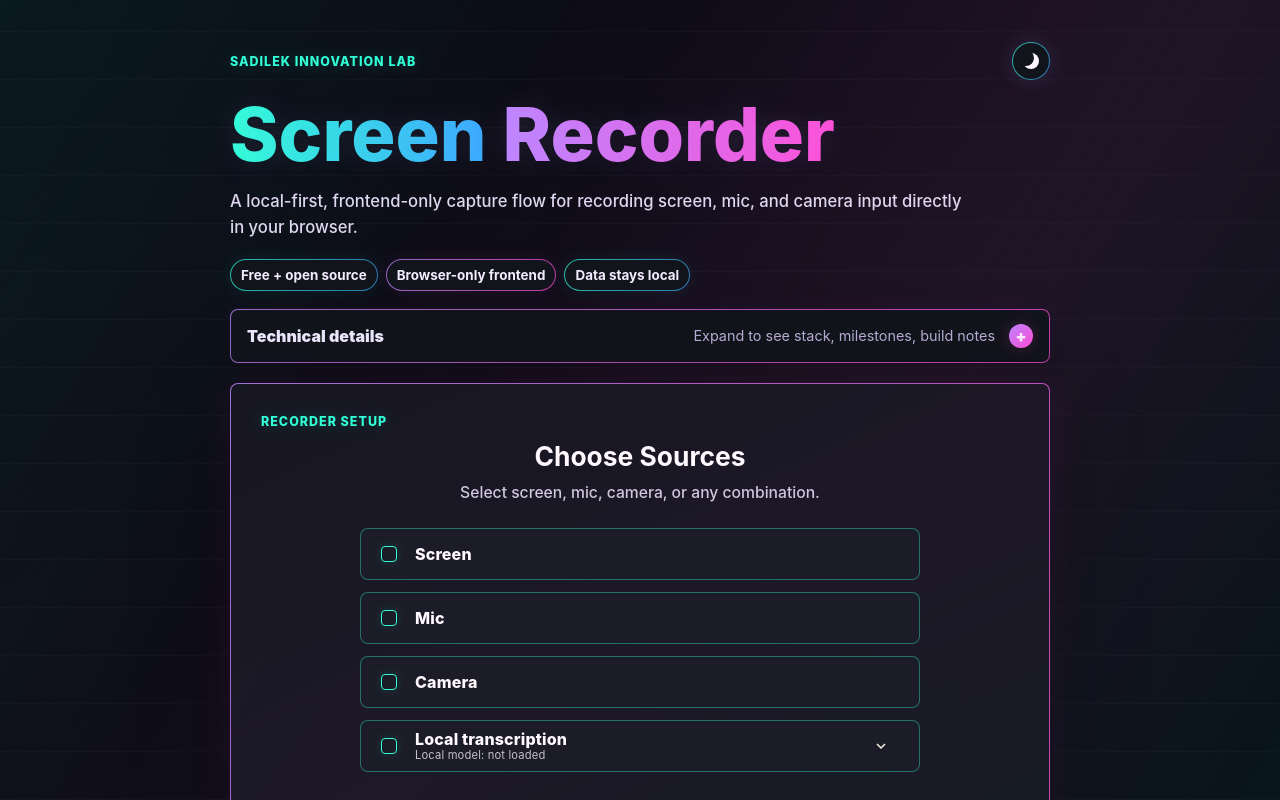
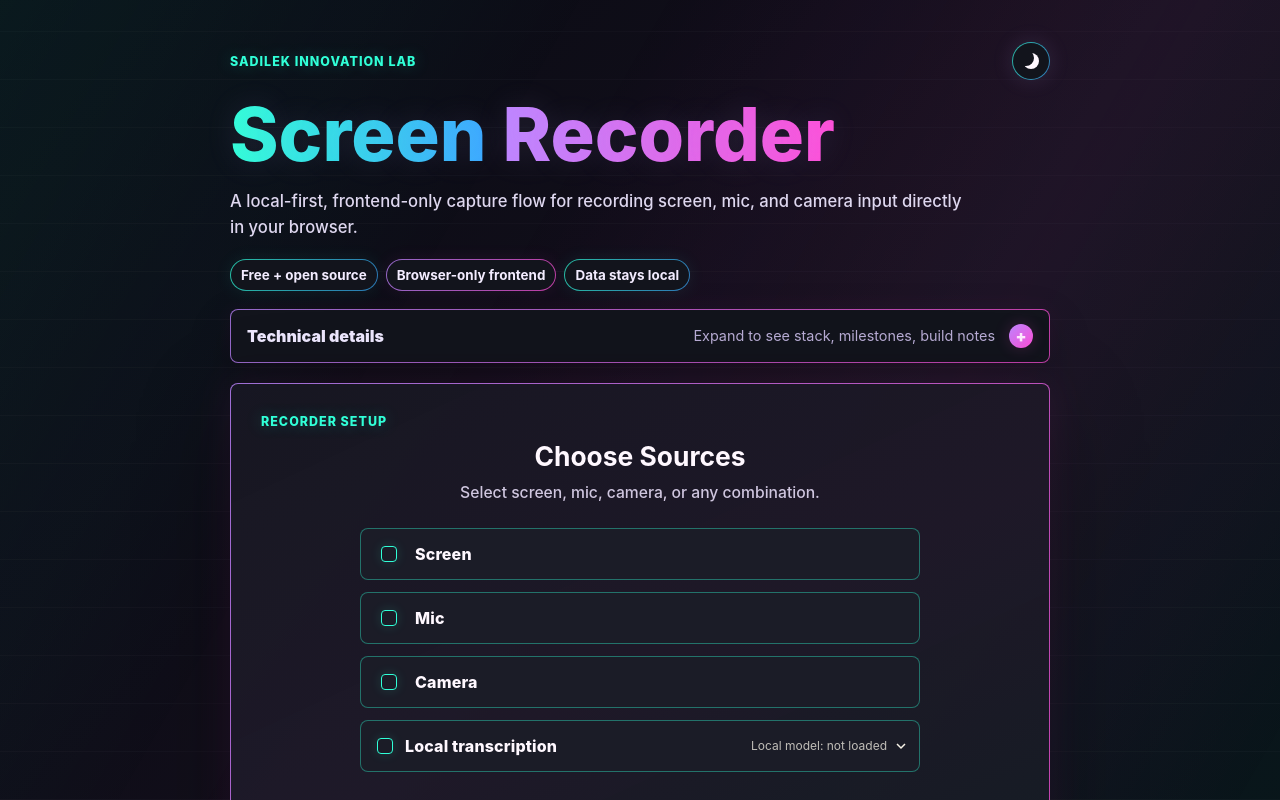
Before and after one commit to Tomaski47/scrrec-app, a React (Vite) app: page / in a window 1280 px wide. Shown: the top 800 px of the page. Built offline with nearby package versions, Linux system fonts and the light colour scheme.

Commit message:
Polish compact model controls and render speech notices inline

```diff
--- a/scripts/browser-recorder-transcription-ux.js
+++ b/scripts/browser-recorder-transcription-ux.js
@@ -90,7 +90,7 @@ async (page) => {
   await page.getByText('Local model: loaded', {exact:true}).waitFor();
   if (await toggle.isChecked()) throw new Error('Managing the model enabled transcription.');
   if (await page.locator('.speech-info').evaluate(node => node.open)) throw new Error('Download details should start collapsed.');
-  if (await page.getByText('English speech model.', {exact:false}).isVisible()) throw new Error('Download details are not subtle.');
+  if (await page.getByRole('link', {name:'Whisper Tiny (English)',exact:true}).isVisible()) throw new Error('Download details are not subtle.');
   await page.evaluate(async () => {
     const cache = await caches.open('transcription-ux-fixture');
     await cache.put('https://huggingface.co/Xenova/whisper-tiny.en/resolve/79fb389fc764e7c395bd330e9531d9d32ada7049/config.json', new Response('fixture model'));
--- a/src/components/LocalTranscription.css
+++ b/src/components/LocalTranscription.css
@@ -1,29 +1,47 @@
 .local-transcription { margin: 1.5rem 0; padding: 1.25rem; border: 1px solid color-mix(in srgb, currentColor 25%, transparent); border-radius: 14px; text-align: left; }
 .transcription-control { width: 100%; text-align: left; }
-.transcription-option { position: relative; }
-.recorder-panel .transcription-option > label.options-checkbox { height: 50px; min-height: 50px; padding: 6px 52px 6px 16px; }
-.speech-label { display: flex; flex-direction: column; gap: 1px; line-height: 18px; }
-.speech-model-label { font-size: .7rem; font-weight: 400; line-height: 13px; opacity: .75; }
-.speech-expand { position: absolute; right: 4px; top: 3px; display: flex; align-items: center; justify-content: center; min-width: 44px; min-height: 44px; padding: 8px; border: 0; border-radius: 6px; color: inherit; background: transparent; font: inherit; cursor: pointer; }
+.App .recorder-panel .transcription-option { display: grid; grid-template-columns: minmax(0, 1fr) max-content; }
+.recorder-panel .transcription-option > label.options-checkbox { height: 50px; min-height: 50px; min-width: 0; padding: 14px 16px; gap: 12px; }
+.recorder-panel .transcription-option > label input { flex-shrink: 0; margin: 0; }
+.speech-model-label { font-size: .75rem; font-weight: 400; line-height: 14px; opacity: .75; white-space: nowrap; }
+.speech-expand { align-self: center; display: flex; align-items: center; justify-content: flex-end; gap: 8px; height: 44px; margin: 3px 4px; padding: 6px 8px; border: 0; border-radius: 6px; color: inherit; background: transparent; font: inherit; cursor: pointer; white-space: nowrap; }
+.speech-expand svg { flex-shrink: 0; }
 .speech-expand:focus-visible { outline: 3px solid #13cbb4; outline-offset: 1px; }
 .App .recorder-panel .transcription-option button.speech-expand,
-.App .recorder-panel .transcription-option button.speech-expand:hover { background: transparent; box-shadow: none; transform: none; }
+.App .recorder-panel .transcription-option button.speech-expand:hover { min-width: 0; background: transparent; box-shadow: none; transform: none; }
 .transcription-option [hidden] { display: none !important; }
 .speech-setup p, .transcript-card > p { font-size: .9rem; line-height: 1.6; margin: .8rem 0; }
 .speech-actions { display: flex; flex-wrap: wrap; gap: .65rem; }
-.recorder-panel .transcription-option .speech-setup { display: flex; flex-direction: column; gap: 8px; padding: 8px 16px 12px; }
+.recorder-panel .transcription-option .speech-setup { grid-column: 1 / -1; display: flex; flex-direction: column; gap: 8px; padding: 8px 16px 12px; }
 .recorder-panel .transcription-option .speech-setup p { margin: 0; font-size: .82rem; line-height: 1.45; }
-.speech-actions .mini-action { min-height: 44px; }
 .transcription-option input:focus-visible { outline: 3px solid #13cbb4; outline-offset: 3px; }
 .speech-footnote { opacity: .7; }
 .local-transcription a, .speech-setup a { color: inherit; text-decoration: underline; text-underline-offset: 3px; }
 .speech-status { color: inherit; }
 .speech-hint, .speech-warning { border-left: 2px solid #c99e54; padding-left: .75rem; }
 .speech-info { font-size: .8rem; }
-.speech-info > summary { cursor: pointer; padding: .5rem 0; min-height: 44px; box-sizing: border-box; opacity: .75; }
+.speech-info > summary { cursor: pointer; padding: 4px 0; min-height: 30px; box-sizing: border-box; opacity: .75; }
 .speech-info > summary:focus-visible { outline: 3px solid #13cbb4; outline-offset: 3px; }
 .recorder-panel .transcription-option .speech-info p { margin: 6px 0; }
 .speech-cache-message { font-size: .85rem; }
+.speech-details-list { margin: 6px 0 10px; padding-left: 18px; font-size: .82rem; line-height: 1.45; }
+.speech-details-list li { margin: 0 0 8px; }
+.speech-model-id { display: block; opacity: .7; font-size: .75rem; overflow-wrap: anywhere; }
+.speech-licenses > summary, .speech-license-notice > summary { padding: 6px 0; cursor: pointer; }
+.speech-license-notice { margin-left: 10px; }
+.speech-license-text { max-height: 16rem; overflow: auto; white-space: pre-wrap; overflow-wrap: anywhere; padding: 10px; border-radius: 6px; background: color-mix(in srgb, currentColor 5%, transparent); color: inherit; font-size: .75rem; line-height: 1.5; }
+@media (max-width: 700px) {
+  .recorder-panel .transcription-option > label.options-checkbox { font-size: .9rem; }
+  .speech-expand { gap: 4px; padding: 6px; }
+  .speech-model-label { font-size: .64rem; line-height: 12px; }
+  .speech-model-prefix { display: none; }
+}
+@media (max-width: 360px) {
+  .recorder-panel .transcription-option > label.options-checkbox { padding: 6px 8px 6px 10px; font-size: .85rem; gap: 6px; }
+  .transcription-option #speech-heading { min-width: 0; line-height: 18px; overflow-wrap: anywhere; }
+  .speech-expand { padding: 6px 4px; }
+  .speech-model-label { font-size: .6rem; }
+}
 .session-retention { font-size: .85rem; opacity: .7; }
 .session-result-heading { font-size: 1rem; text-align: left; margin-top: 1.5rem; }
 .session-history { margin: 1.5rem 0; text-align: left; border-top: 1px solid color-mix(in srgb, currentColor 25%, transparent); padding-top: .5rem; }
--- a/src/components/LocalTranscription.tsx
+++ b/src/components/LocalTranscription.tsx
@@ -1,6 +1,7 @@
 import { useEffect, useId, useRef, useState } from 'react';
 import { sessionText, type SpeechSession, type SpeechSnapshot } from '../transcription/controller';
 import { MODELS, RETIRED_MODELS } from '../transcription/protocol';
+import { TranscriptionLicenses } from './TranscriptionLicenses';
 import './LocalTranscription.css';
 
 interface Props { enabled: boolean; setEnabled: (enabled: boolean) => void; recording: boolean; hasMic: boolean; speech: SpeechSnapshot; prepare: () => void; unload: () => void }
@@ -9,7 +10,7 @@ export function LocalTranscription({ enabled, setEnabled, recording, hasMic, spe
   const [removing, setRemoving] = useState(false);
   const [expanded, setExpanded] = useState(false);
   const panelId = useId();
-  const modelLabel = speech.modelStatus === 'ready' ? 'Loaded' : speech.modelStatus === 'loading' ? 'Loading' : speech.modelStatus === 'error' ? 'Unavailable' : 'Not loaded';
+  const modelLabel = speech.modelStatus === 'ready' ? 'Loaded' : speech.modelStatus === 'loading' ? 'Loading' : speech.modelStatus === 'error' ? 'Error' : 'Not loaded';
   const removeCache = async () => {
     unload();
     setRemoving(true);
@@ -32,9 +33,10 @@ export function LocalTranscription({ enabled, setEnabled, recording, hasMic, spe
   return <div className="transcription-control">
     <section className={`option-block transcription-option${enabled ? ' has-submenu' : ''}`} aria-labelledby="speech-heading">
       <label className="options-checkbox"><input className="styled-checkbox" type="checkbox" aria-label="Local transcription" checked={enabled} disabled={recording || removing} onChange={event => { setCacheMessage(''); setEnabled(event.target.checked); }} />
-        <span className="speech-label"><span id="speech-heading">Local transcription</span><small className="speech-model-label" aria-live="polite">Local model: {modelLabel.toLowerCase()}</small></span>
+        <span id="speech-heading">Local transcription</span>
       </label>
       <button type="button" className="speech-expand" aria-label={`Transcription settings. Model ${modelLabel.toLowerCase()}`} aria-expanded={expanded} aria-controls={panelId} onClick={() => setExpanded(value => !value)}>
+        <span className="speech-model-label" aria-live="polite"><span className="speech-model-prefix">Local </span>model: {modelLabel.toLowerCase()}</span>
         <svg width="12" height="12" viewBox="0 0 12 12" aria-hidden="true" style={{ transform: expanded ? 'rotate(180deg)' : undefined }}><path d="M2 4l4 4 4-4" fill="none" stroke="currentColor" strokeWidth="1.5" /></svg>
       </button>
       <div id={panelId} className="device-submenu speech-setup" hidden={!expanded}>
@@ -48,14 +50,17 @@ export function LocalTranscription({ enabled, setEnabled, recording, hasMic, spe
               : <button className="mini-action" disabled={recording || removing} onClick={prepare}>{speech.modelStatus === 'error' ? 'Retry preparation' : 'Load model'}</button>}
           {!recording && <button className="mini-action" disabled={removing} onClick={() => void removeCache()}>Remove model</button>}
         </div>
-        {speech.message && (speech.modelStatus === 'error' || speech.modelStatus === 'ready') && <p className={`speech-status${speech.modelStatus === 'error' ? ' speech-warning' : ''}`} role={speech.modelStatus === 'error' ? 'alert' : 'status'}>{speech.message}</p>}
+        {speech.message && (speech.modelStatus === 'error' || (speech.modelStatus === 'ready' && (enabled || recording))) && <p className={`speech-status${speech.modelStatus === 'error' ? ' speech-warning' : ''}`} role={speech.modelStatus === 'error' ? 'alert' : 'status'}>{speech.message}</p>}
         <details className="speech-info">
           <summary>About transcription</summary>
-          <p>English speech model. About 60 MB on first use, downloaded from Hugging Face and cached when available.</p>
-          <p>Unload model frees memory. Remove model also deletes its cached download.</p>
-          <p>On iPhone and iPad, switching apps or locking the screen may interrupt transcription.</p>
-          <p>Review important details. Save recordings and transcripts before closing this tab.</p>
-          <p><a href={`${import.meta.env.BASE_URL}licenses/README.txt`} target="_blank" rel="noreferrer">Speech engine notices</a></p>
+          <ul className="speech-details-list">
+            <li><strong>Speech model:</strong> <a href={`https://huggingface.co/${MODELS.tiny.id}`} target="_blank" rel="noreferrer">Whisper Tiny (English)</a> <span className="speech-model-id">{MODELS.tiny.id}</span></li>
+            <li><strong>First download:</strong> About 60 MB from Hugging Face, cached on this device when available.</li>
+            <li><strong>Model controls:</strong> Unload frees memory. Remove also deletes its cached download.</li>
+            <li><strong>On iPhone/iPad:</strong> Switching apps or locking the screen may interrupt transcription.</li>
+            <li><strong>Your text:</strong> Review important details and save recordings and transcripts before closing this tab.</li>
+          </ul>
+          <TranscriptionLicenses />
         </details>
         {cacheMessage && <p className="speech-cache-message speech-footnote" role="status">{cacheMessage}</p>}
       </div>
--- /dev/null
+++ b/src/components/TranscriptionLicenses.tsx
@@ -0,0 +1,44 @@
+import { useEffect, useRef, useState } from 'react';
+
+const notices = [
+  { file: 'huggingface-Apache-2.0.txt', label: 'Apache 2.0 license' },
+  { file: 'onnxruntime-LICENSE.txt', label: 'ONNX Runtime MIT license' },
+  { file: 'jinja-MIT.txt', label: 'Hugging Face Jinja MIT license' },
+  { file: 'onnxruntime-ThirdPartyNotices.txt', label: 'ONNX Runtime additional notices' },
+  { file: 'README.txt', label: 'Component versions and attribution' },
+];
+
+function LicenseNotice({ file, label }: typeof notices[number]) {
+  const [text, setText] = useState('');
+  const [loading, setLoading] = useState(false);
+  const [error, setError] = useState('');
+  const request = useRef<AbortController | null>(null);
+  useEffect(() => () => request.current?.abort(), []);
+  const load = () => {
+    if (text || request.current) return;
+    const controller = request.current = new AbortController();
+    setLoading(true); setError('');
+    void fetch(`${import.meta.env.BASE_URL}licenses/${file}`, { signal: controller.signal })
+      .then(response => { if (!response.ok) throw new Error('Notice unavailable'); return response.text(); })
+      .then(value => { if (!controller.signal.aborted) setText(value); })
+      .catch(() => { if (!controller.signal.aborted) setError('Could not load this notice. Close and reopen it to retry.'); })
+      .finally(() => { if (!controller.signal.aborted) { request.current = null; setLoading(false); } });
+  };
+  return <details className="speech-license-notice" onToggle={event => { if (event.currentTarget.open) load(); }}>
+    <summary>{label}</summary>
+    {loading && <p role="status">Loading notice…</p>}
+    {error && <p role="alert">{error}</p>}
+    {text && <pre className="speech-license-text" tabIndex={0} aria-label={label}>{text}</pre>}
+  </details>;
+}
+
+export function TranscriptionLicenses() {
+  return <details className="speech-licenses">
+    <summary>Open source licenses</summary>
+    <ul className="speech-details-list">
+      <li><strong>Whisper Tiny English, Transformers.js and Tokenizers.js:</strong> Apache 2.0.</li>
+      <li><strong>ONNX Runtime and Hugging Face Jinja:</strong> MIT, with additional third-party notices.</li>
+    </ul>
+    {notices.map(notice => <LicenseNotice key={notice.file} {...notice} />)}
+  </details>;
+}
```
Also changed, not shown: experiments/licenses/README.txt, 1 other file (tests, documents, lock files or other folders).
